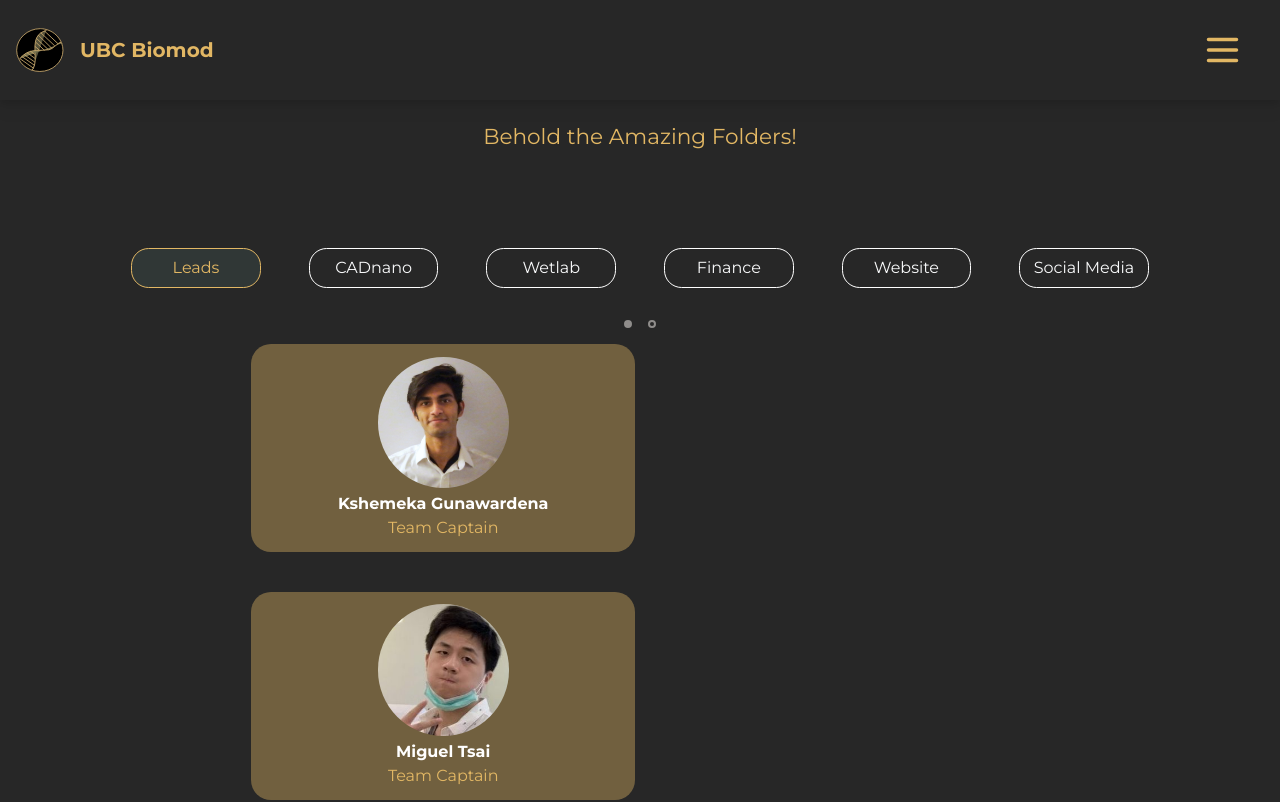
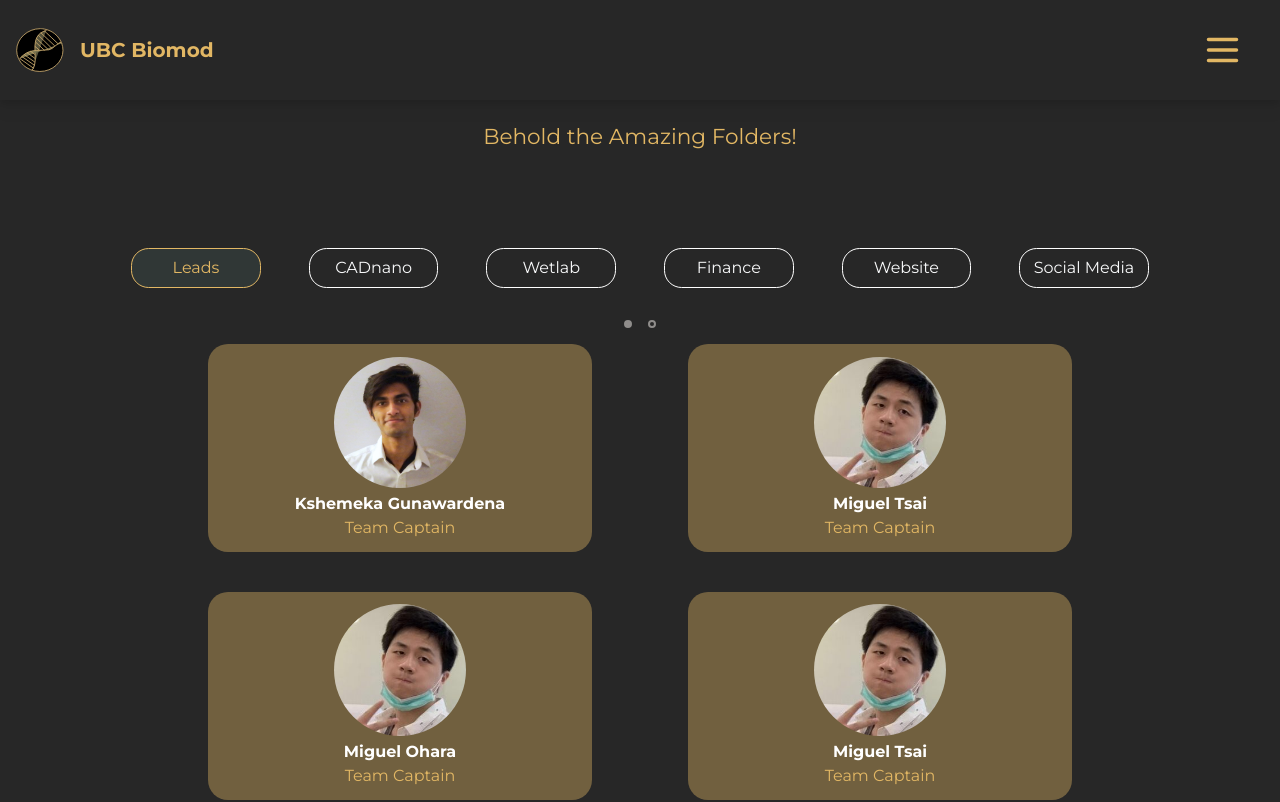
Before and after one commit to biomod2023/biomod2023, a Vue app: page /team in a window 1280 px wide. Shown: the top 802 px of the page. Built offline with nearby package versions, Linux system fonts and the light colour scheme; some icons are missing; what vue-window-size would draw is missing.

Commit message:
refactor the carousel to use grid instead

```diff
--- a/src/components/ProfileCard.vue
+++ b/src/components/ProfileCard.vue
@@ -5,11 +5,12 @@ import type { PropType } from 'vue'
 import emptyPic from '@/assets/empty_profile.png'
 
 import type { Member } from '@/components/Member'
-const props = defineProps({
-  member: Object as PropType<Member>
-})
+const props = defineProps<{
+  member: Member,
+  wrapperStyle?: string,
+}>()
 const cardConfig: string =
-  'absolute w-full h-full rounded-[1.25rem] flex flex-col items-center gap-1'
+  'absolute w-full h-full rounded-[1.25rem] flex flex-col items-center gap-1 '
 const isHovering: Ref<boolean> = ref(false)
 
 const handleImgErr = (e: Event) => {
@@ -19,7 +20,7 @@ const handleImgErr = (e: Event) => {
 </script>
 
 <template>
-  <div class="relative w-[24rem] h-[13rem]">
+  <div :class="'relative  ' +  (props.wrapperStyle !== undefined ? props.wrapperStyle : '')">
     <TransitionGroup
       enter-active-class="transition-opacity duration-200 ease-in-out"
       leave-active-class="transition-opacity duration-200 ease-in"
--- a/src/views/TeamView.vue
+++ b/src/views/TeamView.vue
@@ -100,9 +100,12 @@ let dropDownStyle = () => mobileTeamDropDown.value ? "rounded-t-[1.45rem]" : "ro
       </div>
 
       <!-- Team Carousel -->
-      <div class="flex justify-center items-center w-full px-[12rem] h-[49.6rem] relative z-0">
+      <div class="flex justify-center items-center w-full  h-[49.6rem] relative z-0
+        lg:px-[2rem] lg:gap-x-[1rem]
+        xl:px-[8rem] xl:gap-x-[1rem]
+        ">
         <v-icon
-          :class="'cursor-pointer relative bottom-[3rem] grow ' + (currIdx == 0 ? 'invisible' : '')"
+          :class="'cursor-pointer relative bottom-[3rem] bg-transparent grow ' + (currIdx == 0 ? 'invisible' : '')"
           name="ri-arrow-drop-left-line"
           scale="3.5"
           fill="#8f8d8b"
@@ -110,7 +113,7 @@ let dropDownStyle = () => mobileTeamDropDown.value ? "rounded-t-[1.45rem]" : "ro
         />
 
         <!-- Content -->
-        <div class="relative h-full w-full overflow-hidden pl-[2.7rem] grow">
+        <div class="relative h-full w-full overflow-hidden grow-0">
           <TransitionGroup
             :enter-from-class="initialState"
             :leave-to-class="finalState"
@@ -119,9 +122,11 @@ let dropDownStyle = () => mobileTeamDropDown.value ? "rounded-t-[1.45rem]" : "ro
             :css="!changingTeam"
           >
             <div
-              v-for="i in [currIdx]"
-              :key="i"
-              class="flex flex-wrap content-start h-full gap-x-[6.6rem] gap-y-[2.47rem]"
+              class="w-full"
+              :key="currIdx + 'wrapper'">
+              <div
+                class="grid grid-cols-1 place-items-center w-full h-full gap-y-[2.47rem]
+                md:grid-cols-2"
               >
                 <ProfileCard
                   v-for="member in members
@@ -129,13 +134,15 @@ let dropDownStyle = () => mobileTeamDropDown.value ? "rounded-t-[1.45rem]" : "ro
                     ?.slice(currIdx * maxMembers, (currIdx + 1) * maxMembers)"
                   :key="member.name + currTeam"
                   :member="member"
+                  wrapper-style="w-[19.5rem] lg:w-[24rem] h-[13rem]"
                 />
+              </div>
             </div>
           </TransitionGroup>
         </div>
 
         <v-icon
-          :class="'cursor-pointer relative bottom-[3rem] grow ' +
+          :class="'cursor-pointer relative bottom-[3rem] bg-transparent grow ' +
             (currIdx == Math.ceil((members?.get(currTeam)?.length ?? 0) / maxMembers) - 1 ? 'invisible' : '')"
           name="ri-arrow-drop-right-line"
           scale="3.5"
```
Lines whose indentation alone changed are shown as unchanged.
